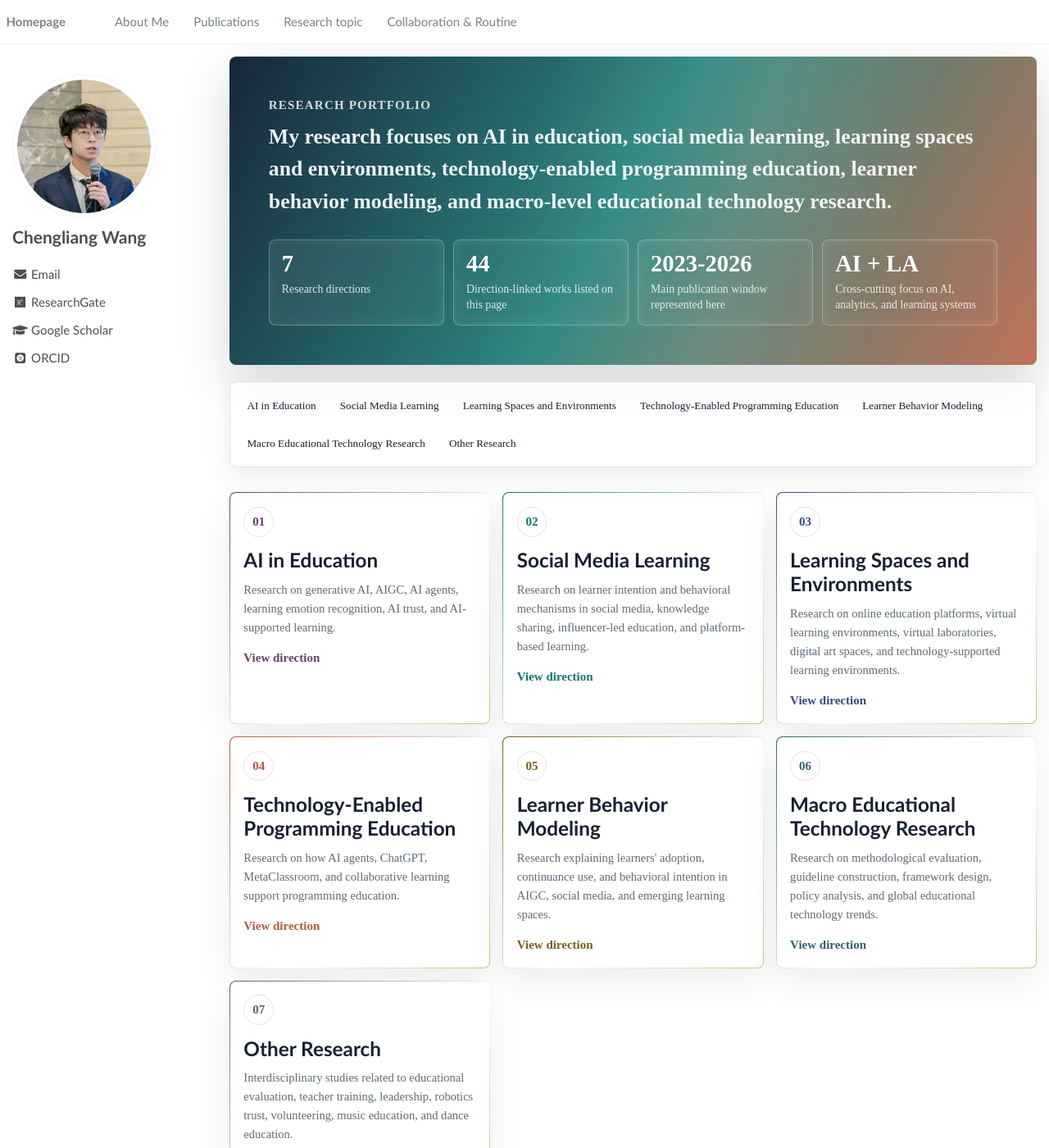
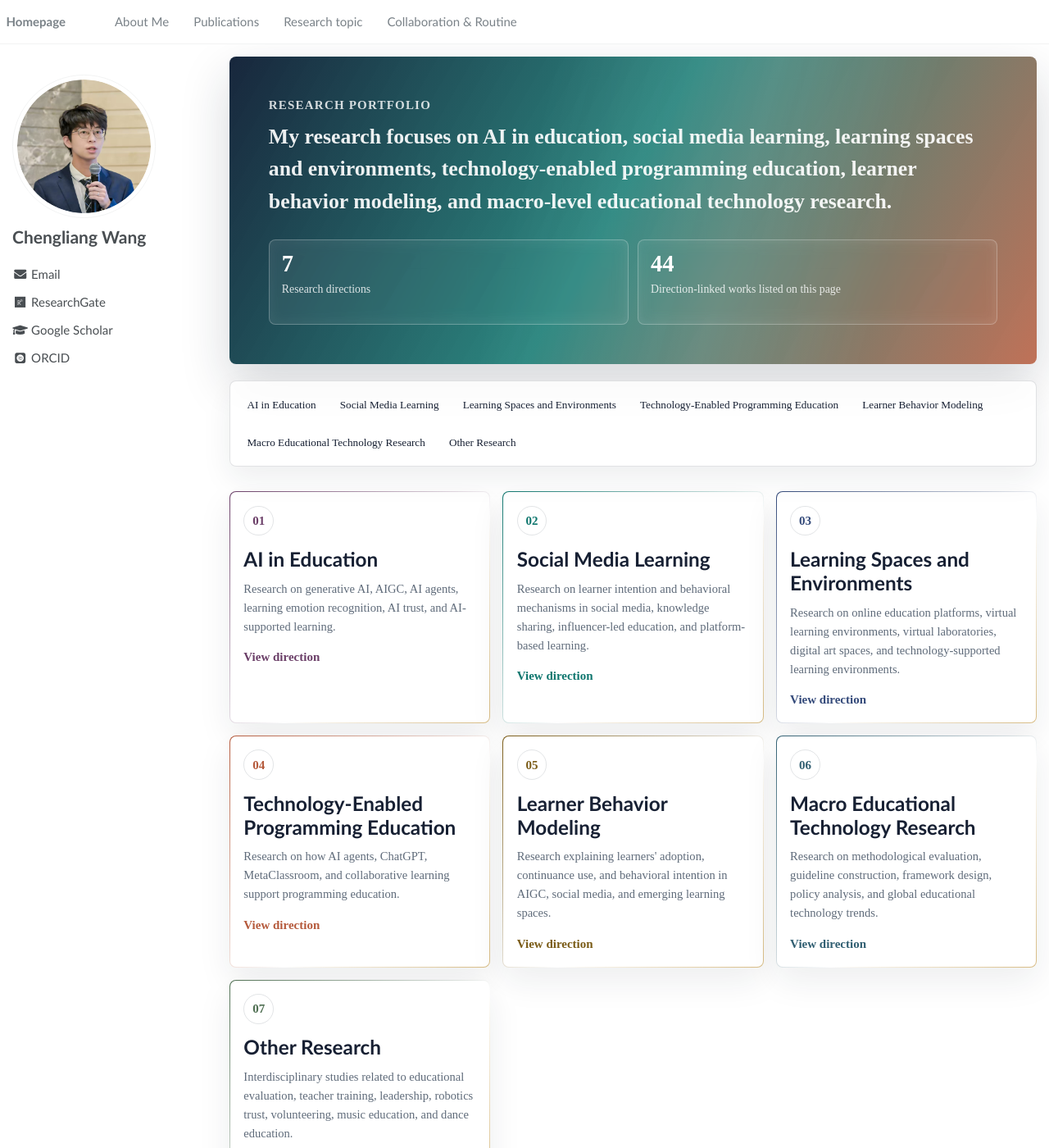
Before and after one commit to wcledutech/wcledutech.github.io, a Jekyll site: the page built from _pages/Research.md, in a window 1280 px wide and 1400 px high. Shown: the whole window at 82% size. Built offline with Jekyll 4.4.1, drawn with Linux system fonts in a browser that asks for light colours; some web fonts are replaced.

Commit message:
Refine Research page hero metrics

```diff
--- a/_pages/Research.md
+++ b/_pages/Research.md
@@ -82,7 +82,7 @@ author_profile: true
 
 .research-metrics {
   display: grid;
-  grid-template-columns: repeat(4, minmax(0, 1fr));
+  grid-template-columns: repeat(2, minmax(0, 1fr));
   gap: .75rem;
   margin-top: 1.7rem;
 }
@@ -378,8 +378,6 @@ author_profile: true
     <div class="research-metrics" aria-label="Research overview">
       <div class="research-metric"><strong>7</strong><span>Research directions</span></div>
       <div class="research-metric"><strong>44</strong><span>Direction-linked works listed on this page</span></div>
-      <div class="research-metric"><strong>2023-2026</strong><span>Main publication window represented here</span></div>
-      <div class="research-metric"><strong>AI + LA</strong><span>Cross-cutting focus on AI, analytics, and learning systems</span></div>
     </div>
   </section>
 
```
